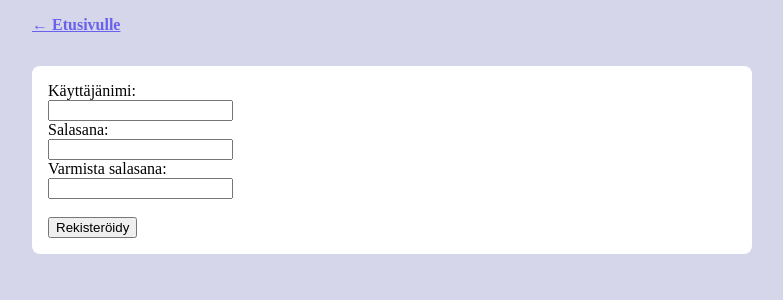
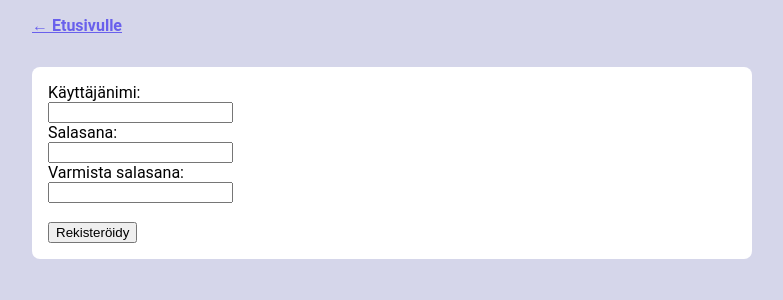
Before and after one commit to JimiUrsin/tsoha-diskus, a Flask app: page /register in a window 1280 px wide. Shown: the top 300 px of the page, without its empty margins (248-1031 px from the left). Run offline with Flask 2, Linux system fonts and the light colour scheme.

Commit message:
Fixed typo

```diff
--- a/static/style.css
+++ b/static/style.css
@@ -2,7 +2,7 @@ body {
     background:#D5D6EA;
     margin: auto;
     max-width: 45em;
-    font-family: 'Roboto' 'Segoe UI', sans-serif;
+    font-family: 'Roboto', 'Segoe UI', sans-serif;
     word-wrap: break-word;
 }
 h4 {
```
